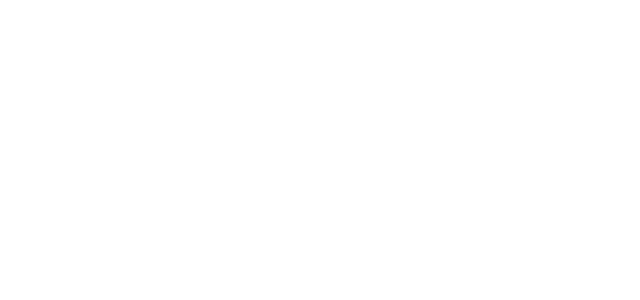
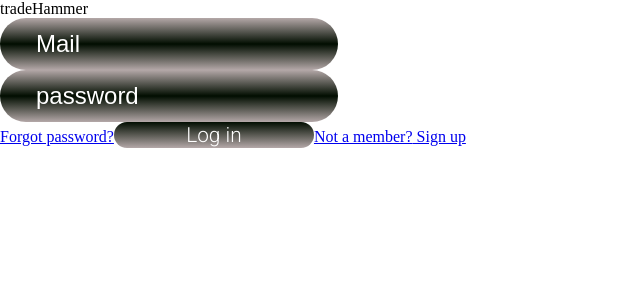
Before and after one commit to roabram/tradehammer, a React (Vite) app: page /Login in a window 1280 px wide. Shown: the top 300 px of the page, without its empty margins (0-640 px from the left). Built offline with nearby package versions, Linux system fonts and the light colour scheme.

Commit message:
Add Login Page draft and inputField component

```diff
--- a/src/app/App.tsx
+++ b/src/app/App.tsx
@@ -1,15 +1,14 @@
 import React from 'react';
 import { BrowserRouter, Switch, Route } from 'react-router-dom';
 import Home from './pages/home/Home';
+import Login from './pages/Login/Login';
 
 function App(): JSX.Element {
   return (
     <BrowserRouter>
       <Switch>
         <Route exact path="/Home" component={Home}></Route>
-        <Route exact path="/">
-          <p>Nein</p>
-        </Route>
+        <Route exact path="/Login" component={Login}></Route>
       </Switch>
     </BrowserRouter>
   );
--- /dev/null
+++ b/src/app/components/InputField/InputField.module.css
@@ -0,0 +1,19 @@
+.container {
+  display: flex;
+  color: var(--font-color);
+}
+
+.container__input {
+  border-radius: 2em;
+  background-image: var(--tertiary-bg-color);
+  border-style: hidden;
+  color: var(--font-color);
+  padding-left: 1.5em;
+  font-size: 1.5em;
+  width: 300px;
+  height: 50px;
+}
+
+.container__input::placeholder {
+  color: var(--font-color);
+}
--- /dev/null
+++ b/src/app/components/InputField/InputField.tsx
@@ -0,0 +1,32 @@
+import React from 'react';
+import styles from './InputField.module.css';
+
+type InputProps = {
+  placeholder: string;
+  inputValue: string;
+  type: string;
+  setInputValue: (value: string) => void;
+};
+
+function InputField({
+  placeholder,
+  inputValue,
+  setInputValue,
+  type,
+}: InputProps): JSX.Element {
+  return (
+    <label className={styles.container}>
+      <input
+        className={styles.container__input}
+        placeholder={placeholder}
+        type={type}
+        value={inputValue}
+        onChange={(e) => {
+          setInputValue(e.target.value);
+        }}
+      />
+    </label>
+  );
+}
+
+export default InputField;
--- /dev/null
+++ b/src/app/pages/Login/Login.module.css
@@ -0,0 +1,3 @@
+.backkground-color {
+  background-color: var(--primary-bg-color);
+}
--- /dev/null
+++ b/src/app/pages/Login/Login.tsx
@@ -0,0 +1,54 @@
+import React, { useState } from 'react';
+import { Link } from 'react-router-dom';
+import SearchButton from '../../components/SearchButton/SearchButton';
+import InputField from '../../components/InputField/InputField';
+import styles from './Login.module.css';
+
+function Login(): JSX.Element {
+  const [email, setEmail] = useState('');
+  const [password, setPassword] = useState('');
+
+  function handleSubmit(event: React.FormEvent<HTMLFormElement>) {
+    event.preventDefault();
+  }
+
+  return (
+    <div className={styles.container}>
+      <div className={styles.overlay}></div>
+      <header className={styles.header}>
+        <div className={styles.logo}></div>
+        <span className={styles.title}>tradeHammer</span>
+      </header>
+
+      <main className={styles.main}>
+        <form onSubmit={handleSubmit} className={styles.form}>
+          <div className={styles.form__labeledInput}>
+            <InputField
+              placeholder="Mail"
+              type="email"
+              inputValue={email}
+              setInputValue={setEmail}
+            />
+            <InputField
+              placeholder="password"
+              type="password"
+              inputValue={password}
+              setInputValue={setPassword}
+            />
+          </div>
+          <Link to="/forgotPassword" className={styles.form__link}>
+            Forgot password?
+          </Link>
+          <SearchButton>Log in</SearchButton>
+          <Link to="/register" className={styles.form__link}>
+            <span className={styles.form__linkSpan}>Not a member?</span> Sign up
+          </Link>
+        </form>
+      </main>
+
+      <footer className={styles.footerElement}></footer>
+    </div>
+  );
+}
+
+export default Login;
```
